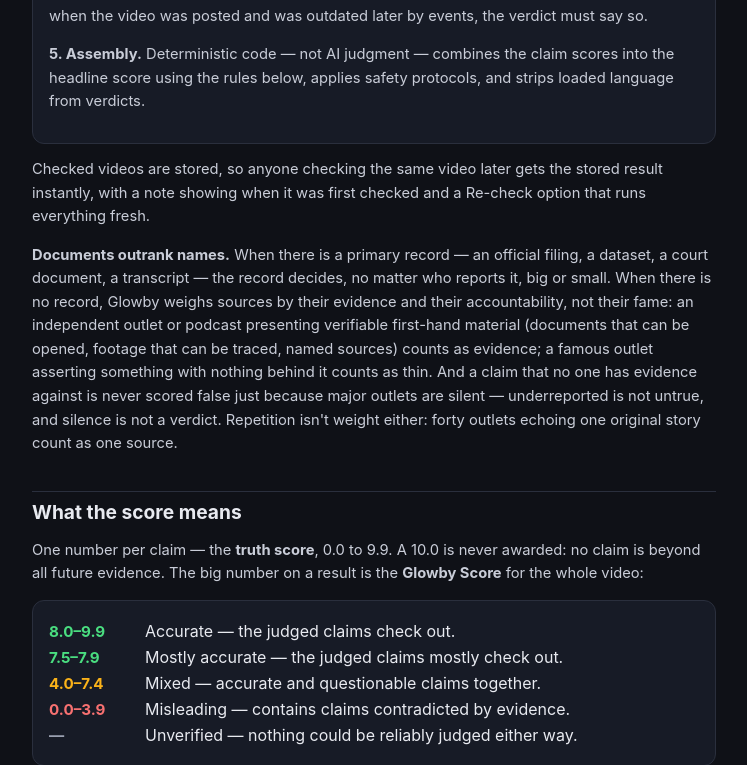
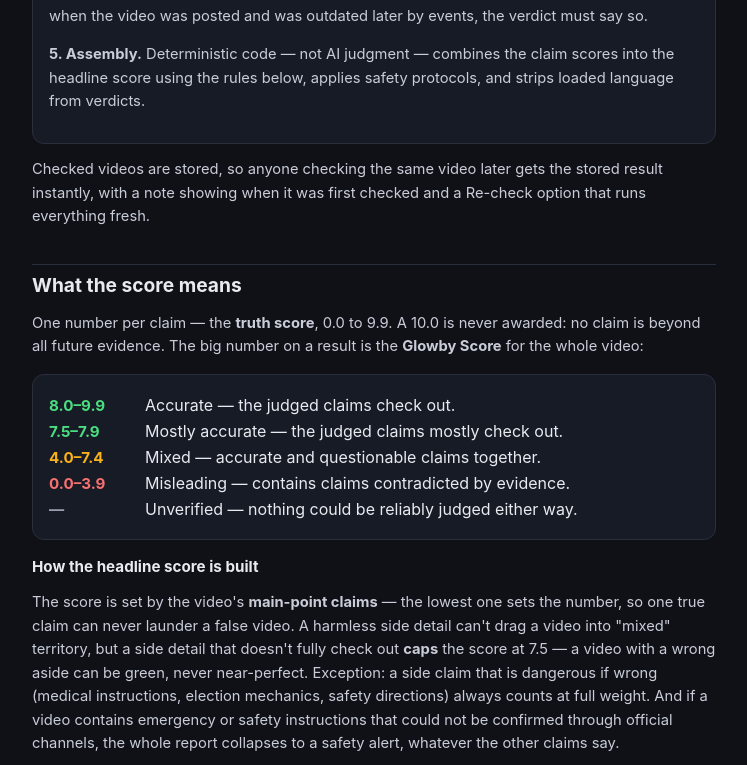
Before and after one commit to diyascode/glowby, a FastAPI app: page /about in a window 1280 px wide. Shown: the part 690-1455 px from the top of the page, without its empty margins (266-1013 px from the left). Run offline with FastAPI, Linux system fonts and the light colour scheme; some libraries are stand-ins or nearby versions.

Commit message:
Add files via upload

```diff
--- a/app/agents/evidence.py
+++ b/app/agents/evidence.py
@@ -135,14 +135,6 @@ Search the web for evidence about this claim and report what credible \
 sources say. Prefer scientific bodies, major news organizations, government \
 agencies, and academic sources. Look for evidence AGAINST the claim as well \
 as for it — do not stop at the first agreeing source.
-
-EVIDENCE OVER PRESTIGE: independent outlets, podcasts, local press, and \
-specialist writers COUNT as sources when they present verifiable \
-first-hand material — documents they show, footage they trace, named \
-on-record sources, original data. Quote the underlying material itself, \
-not the outlet's opinion about it. Do not exclude a source merely for \
-being small or independent; do exclude assertions with nothing shown \
-behind them, however famous the asserter.
 
 If the claim is about what a LAW, RULING, STUDY, or DOCUMENT says: search snippets are NOT enough — use web_fetch to OPEN the primary source page and read it before quoting. Quote the document's OPERATIVE text — the part that directly addresses the claim's core assertion (e.g. for a statute: the clause listing prohibited acts, starting from its first sentence — not just penalty clauses). Partial quotes of the wrong section create false verdicts downstream.
 
--- a/app/agents/judge.py
+++ b/app/agents/judge.py
@@ -179,21 +179,6 @@ is a MID outcome — partly_supported or unverifiable, score 5.0-6.5 — \
 never a red score. Low scores (below 4) are reserved for claims the \
 evidence actually CONTRADICTS. Never let a claim nobody disputes drag \
 the headline into "contradicted" territory.
-- UNDERREPORTED IS NOT UNTRUE: a claim's score comes from the EVIDENCE \
-presented, never from the prestige of who covered it. When independent \
-sources (small outlets, podcasts, local press, specialist writers) present \
-VERIFIABLE first-hand material — documents that can be opened, footage \
-that can be traced, named on-record sources, original data — that IS \
-evidence, and it can support a claim major outlets have not covered; the \
-verdict should then say plainly: "supported by independent reporting with \
-primary evidence; not yet covered by major outlets." The reverse also \
-holds: a famous outlet ASSERTING something with no underlying evidence is \
-thin support, not strong support. Mainstream silence about a claim is \
-never contradiction (see the expected-coverage test for the narrow \
-exception), and independent-only sourcing is never, by itself, grounds \
-for a red score. The bar that never moves: the material must be \
-VERIFIABLE — an anonymous account claiming to have documents it does not \
-show is not first-hand material, it is an assertion.
 - CONTESTED-CLAIM STABILITY: when credible sources GENUINELY DISAGREE \
 about the claim's core assertion — officials say one thing, independent \
 experts another; reputable sources on BOTH sides — the claim is CONTESTED, \
--- a/app/main.py
+++ b/app/main.py
@@ -61,7 +61,7 @@ from app.storage import (
     total_fresh_checks,
 )
 
-VERSION = "0.34.0"
+VERSION = "0.33.0"
 
 # evidence+judgment run for the top N claims by risk (cost control)
 MAX_CLAIMS_WITH_EVIDENCE = 3
--- a/app/templates/app.html
+++ b/app/templates/app.html
@@ -446,7 +446,7 @@ html.light .uq-q{color:#111114}
   </div>
 
   <div id="out"></div>
-  <footer>v0.34.0 &mdash; full fleet + Output agent &middot; one number = the truth score (0.0&ndash;9.9)<br>
+  <footer>v0.33.0 &mdash; full fleet + Output agent &middot; one number = the truth score (0.0&ndash;9.9)<br>
   <span style="display:inline-block;margin-top:6px"><a href="/about-us" style="color:var(--muted)">About us</a> &middot; <a href="/about#methodology" style="color:var(--muted)">How it works</a> &middot; <a href="/about#ratings" style="color:var(--muted)">The score</a> &middot; <a href="/about#corrections" style="color:var(--muted)">Corrections</a> &middot; <a href="/about#terms" style="color:var(--muted)">Terms</a> &middot; <a href="/about#privacy" style="color:var(--muted)">Privacy</a></span></footer>
 </div>
 
--- a/app/templates/trust.html
+++ b/app/templates/trust.html
@@ -72,19 +72,6 @@
   <p>Checked videos are stored, so anyone checking the same video later gets the
   stored result instantly, with a note showing when it was first checked and a
   Re-check option that runs everything fresh.</p>
-
-  <p><b>Documents outrank names.</b> When there is a primary record — an
-  official filing, a dataset, a court document, a transcript — the record
-  decides, no matter who reports it, big or small. When there is no record,
-  Glowby weighs sources by their evidence and their accountability, not their
-  fame: an independent outlet or podcast presenting verifiable first-hand
-  material (documents that can be opened, footage that can be traced, named
-  sources) counts as evidence; a famous outlet asserting something with
-  nothing behind it counts as thin. And a claim that no one has evidence
-  against is never scored false just because major outlets are silent —
-  underreported is not untrue, and silence is not a verdict. Repetition
-  isn't weight either: forty outlets echoing one original story count as
-  one source.</p>
 
   <h2 id="ratings">What the score means</h2>
   <p>One number per claim — the <b>truth score</b>, 0.0 to 9.9. A 10.0 is never
```
